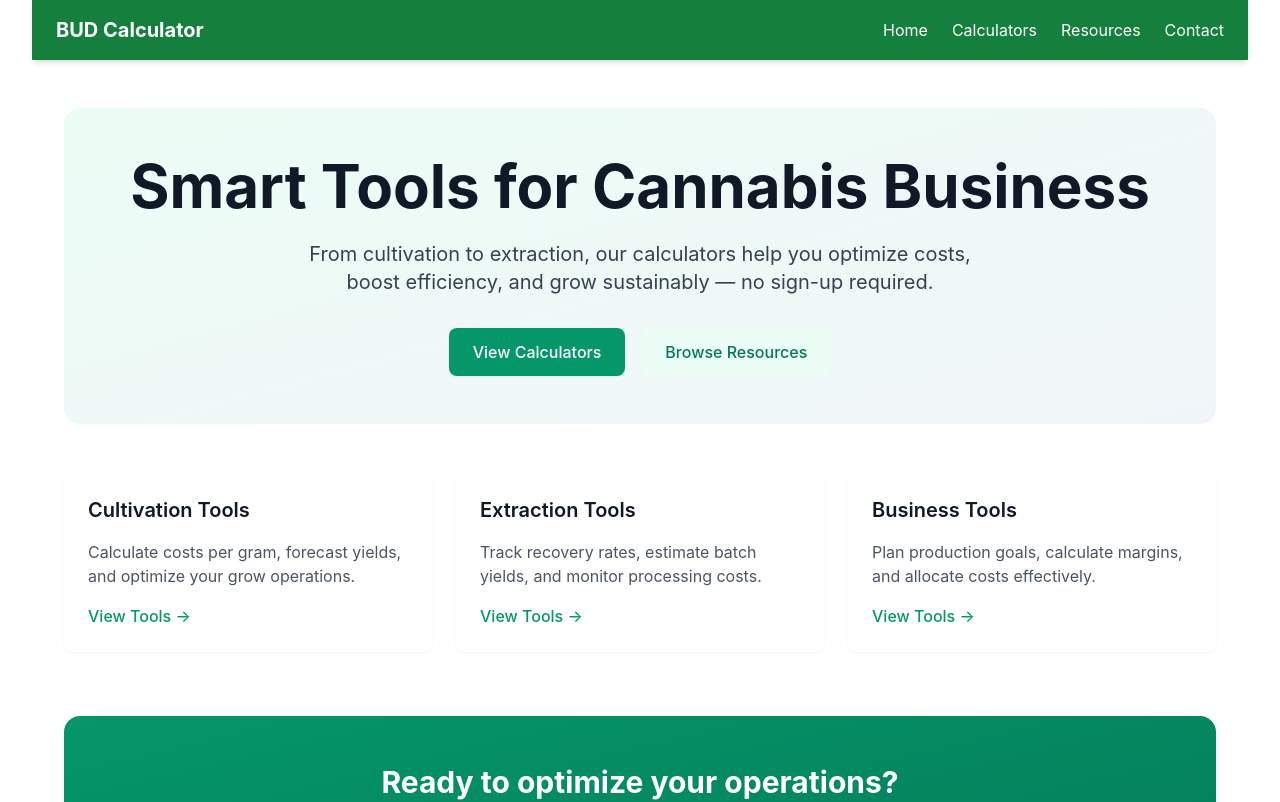
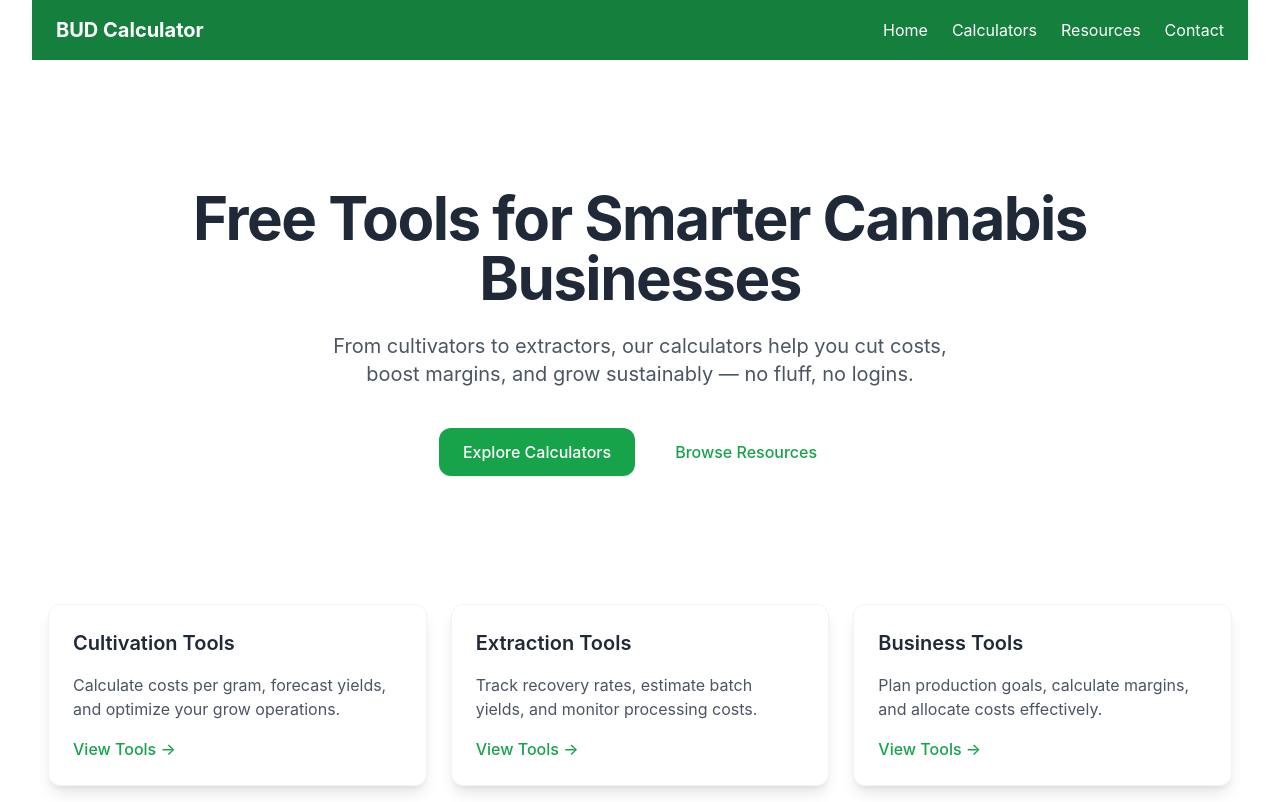
Before and after one commit to EbenMusich/bud-calc-bolt-lite, a Next.js app: page / in a window 1280 px wide. Shown: the top 802 px of the page. Built offline with nearby package versions, Linux system fonts and the light colour scheme.

Commit message:
Update Homepage Design

```diff
--- a/components/Hero.tsx
+++ b/components/Hero.tsx
@@ -3,28 +3,30 @@ import Link from "next/link";
 
 export default function Hero() {
   return (
-    <div className="bg-gradient-to-br from-emerald-50 to-slate-100 rounded-2xl p-8 md:p-12 text-center mb-12">
-      <h1 className="text-4xl md:text-5xl lg:text-6xl font-bold text-gray-900 mb-6">
-        Smart Tools for Cannabis Business
+    <div className="bg-white dark:bg-gray-800 text-center px-6 pt-32 pb-20">
+      <div className="max-w-7xl mx-auto">
+        <h1 className="text-4xl md:text-6xl font-bold mb-6 tracking-tight text-gray-800 dark:text-gray-200">
+          Free Tools for Smarter Cannabis Businesses
         </h1>
-      <p className="text-lg md:text-xl text-gray-700 max-w-2xl mx-auto mb-8">
-        From cultivation to extraction, our calculators help you optimize costs,
-        boost efficiency, and grow sustainably — no sign-up required.
+        <p className="text-lg md:text-xl text-gray-600 dark:text-gray-400 mb-10 max-w-2xl mx-auto">
+          From cultivators to extractors, our calculators help you cut costs,
+          boost margins, and grow sustainably — no fluff, no logins.
         </p>
         <div className="flex flex-col sm:flex-row justify-center gap-4">
           <Link
             href="/calculators"
-          className="inline-flex items-center justify-center px-6 py-3 text-base font-medium text-white bg-emerald-600 hover:bg-emerald-700 rounded-lg transition-colors duration-200 min-h-[44px] shadow-sm"
+            className="inline-flex items-center justify-center px-6 py-3 text-base font-medium text-white bg-green-600 hover:bg-green-700 rounded-xl transition-colors duration-200 min-h-[44px] shadow-sm"
           >
-          View Calculators
+            Explore Calculators
           </Link>
           <Link
             href="/resources"
-          className="inline-flex items-center justify-center px-6 py-3 text-base font-medium text-emerald-700 bg-emerald-50 hover:bg-emerald-100 rounded-lg transition-colors duration-200 min-h-[44px]"
+            className="inline-flex items-center justify-center px-6 py-3 text-base font-medium text-green-600 hover:text-green-700 hover:bg-green-50 rounded-xl transition-colors duration-200 min-h-[44px]"
           >
             Browse Resources
           </Link>
         </div>
       </div>
+    </div>
   );
 }
--- a/pages/index.tsx
+++ b/pages/index.tsx
@@ -6,39 +6,54 @@ import Link from "next/link";
 export default function HomePage() {
   return (
     <Layout>
-      <div className="max-w-7xl mx-auto px-4 md:px-6 lg:px-8 py-12">
+      <div className="min-h-screen">
+        {/* Hero Section */}
         <Hero />
 
-        {/* Features Grid */}
+        {/* Main Content */}
+        <div className="max-w-7xl mx-auto px-4 py-12">
+          {/* Category Grid */}
           <div className="grid grid-cols-1 md:grid-cols-3 gap-6 mb-16">
-          <div className="bg-white rounded-lg p-6 shadow-sm space-y-4">
-            <h3 className="text-xl font-semibold text-gray-900">Cultivation Tools</h3>
-            <p className="text-gray-600">Calculate costs per gram, forecast yields, and optimize your grow operations.</p>
+            <div className="bg-white dark:bg-gray-800 rounded-xl shadow-lg hover:shadow-xl p-6 border border-gray-100 dark:border-gray-700 transition-all duration-300 hover:scale-[1.02] hover:bg-gray-50 dark:hover:bg-gray-700 space-y-4">
+              <h3 className="text-xl font-semibold text-gray-800 dark:text-gray-200">
+                Cultivation Tools
+              </h3>
+              <p className="text-gray-600 dark:text-gray-400">
+                Calculate costs per gram, forecast yields, and optimize your grow operations.
+              </p>
               <Link
                 href="/calculators?category=Cultivation"
-              className="inline-block text-emerald-600 hover:text-emerald-700 font-medium"
+                className="inline-block text-green-600 dark:text-green-400 hover:text-green-700 dark:hover:text-green-300 font-medium"
               >
                 View Tools →
               </Link>
             </div>
 
-          <div className="bg-white rounded-lg p-6 shadow-sm space-y-4">
-            <h3 className="text-xl font-semibold text-gray-900">Extraction Tools</h3>
-            <p className="text-gray-600">Track recovery rates, estimate batch yields, and monitor processing costs.</p>
+            <div className="bg-white dark:bg-gray-800 rounded-xl shadow-lg hover:shadow-xl p-6 border border-gray-100 dark:border-gray-700 transition-all duration-300 hover:scale-[1.02] hover:bg-gray-50 dark:hover:bg-gray-700 space-y-4">
+              <h3 className="text-xl font-semibold text-gray-800 dark:text-gray-200">
+                Extraction Tools
+              </h3>
+              <p className="text-gray-600 dark:text-gray-400">
+                Track recovery rates, estimate batch yields, and monitor processing costs.
+              </p>
               <Link
                 href="/calculators?category=Extraction"
-              className="inline-block text-emerald-600 hover:text-emerald-700 font-medium"
+                className="inline-block text-green-600 dark:text-green-400 hover:text-green-700 dark:hover:text-green-300 font-medium"
               >
                 View Tools →
               </Link>
             </div>
 
-          <div className="bg-white rounded-lg p-6 shadow-sm space-y-4">
-            <h3 className="text-xl font-semibold text-gray-900">Business Tools</h3>
-            <p className="text-gray-600">Plan production goals, calculate margins, and allocate costs effectively.</p>
+            <div className="bg-white dark:bg-gray-800 rounded-xl shadow-lg hover:shadow-xl p-6 border border-gray-100 dark:border-gray-700 transition-all duration-300 hover:scale-[1.02] hover:bg-gray-50 dark:hover:bg-gray-700 space-y-4">
+              <h3 className="text-xl font-semibold text-gray-800 dark:text-gray-200">
+                Business Tools
+              </h3>
+              <p className="text-gray-600 dark:text-gray-400">
+                Plan production goals, calculate margins, and allocate costs effectively.
+              </p>
               <Link
                 href="/calculators?category=Business"
-              className="inline-block text-emerald-600 hover:text-emerald-700 font-medium"
+                className="inline-block text-green-600 dark:text-green-400 hover:text-green-700 dark:hover:text-green-300 font-medium"
               >
                 View Tools →
               </Link>
@@ -46,22 +61,23 @@ export default function HomePage() {
           </div>
 
           {/* CTA Section */}
-        <div className="bg-gradient-to-br from-emerald-600 to-emerald-700 rounded-2xl p-8 md:p-12 text-center">
-          <h2 className="text-2xl md:text-3xl font-bold text-white mb-4">
+          <div className="bg-white dark:bg-gray-800 rounded-xl shadow-lg p-8 md:p-12 text-center border border-gray-100 dark:border-gray-700">
+            <h2 className="text-2xl md:text-3xl font-bold text-gray-800 dark:text-gray-200 mb-4">
               Ready to optimize your operations?
             </h2>
-          <p className="text-emerald-100 mb-8 max-w-2xl mx-auto">
+            <p className="text-gray-600 dark:text-gray-400 mb-8 max-w-2xl mx-auto">
               Our free calculators help cannabis businesses make data-driven decisions.
               No registration required.
             </p>
             <Link
               href="/calculators"
-            className="inline-flex items-center justify-center px-6 py-3 text-base font-medium text-emerald-700 bg-white hover:bg-emerald-50 rounded-lg transition-colors duration-200 min-h-[44px] shadow-sm"
+              className="inline-flex items-center justify-center px-6 py-3 text-base font-medium text-white bg-green-600 hover:bg-green-700 rounded-xl transition-colors duration-200 min-h-[44px] shadow-sm"
             >
               Get Started Now
             </Link>
           </div>
         </div>
+      </div>
     </Layout>
   );
 }
```
Lines whose indentation alone changed are shown as unchanged.
